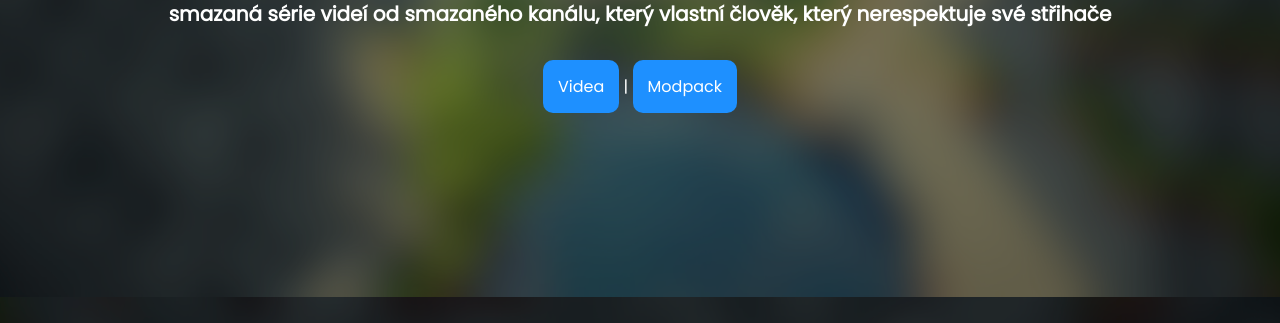
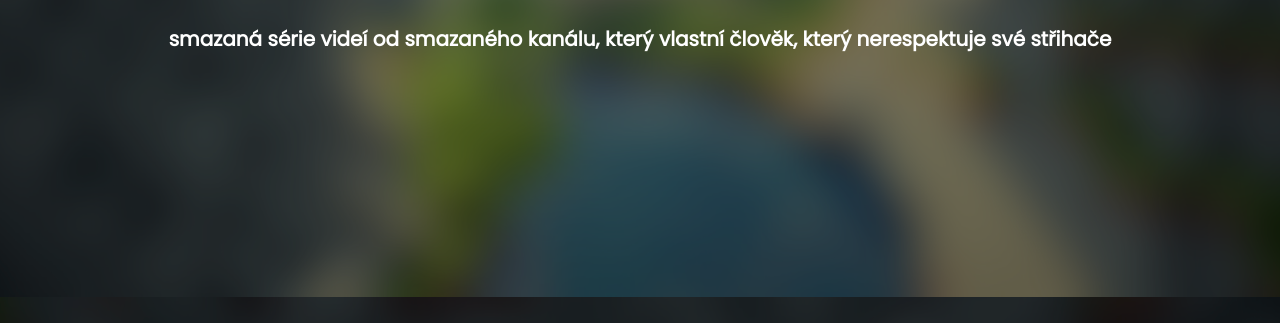
Before and after one commit to wort3x/futurecraft, a plain HTML site: page index.html in a window 1280 px wide. Shown: the part 503-826 px from the top of the page. Drawn offline with Linux system fonts and the light colour scheme.

Commit message:
Update index.html

```diff
--- a/index.html
+++ b/index.html
@@ -14,8 +14,6 @@
             <div class="inner">
                <img src="logo.png" class="logo-big" />
                <h3>smazaná série videí od smazaného kanálu, který vlastní člověk, který nerespektuje své střihače</h3>
-               <br/>
-               <a class="button" href="#videa">Videa</a> | <a class="button" href="#modpack">Modpack</a>
             </div>
          </div>
       </div>
```
